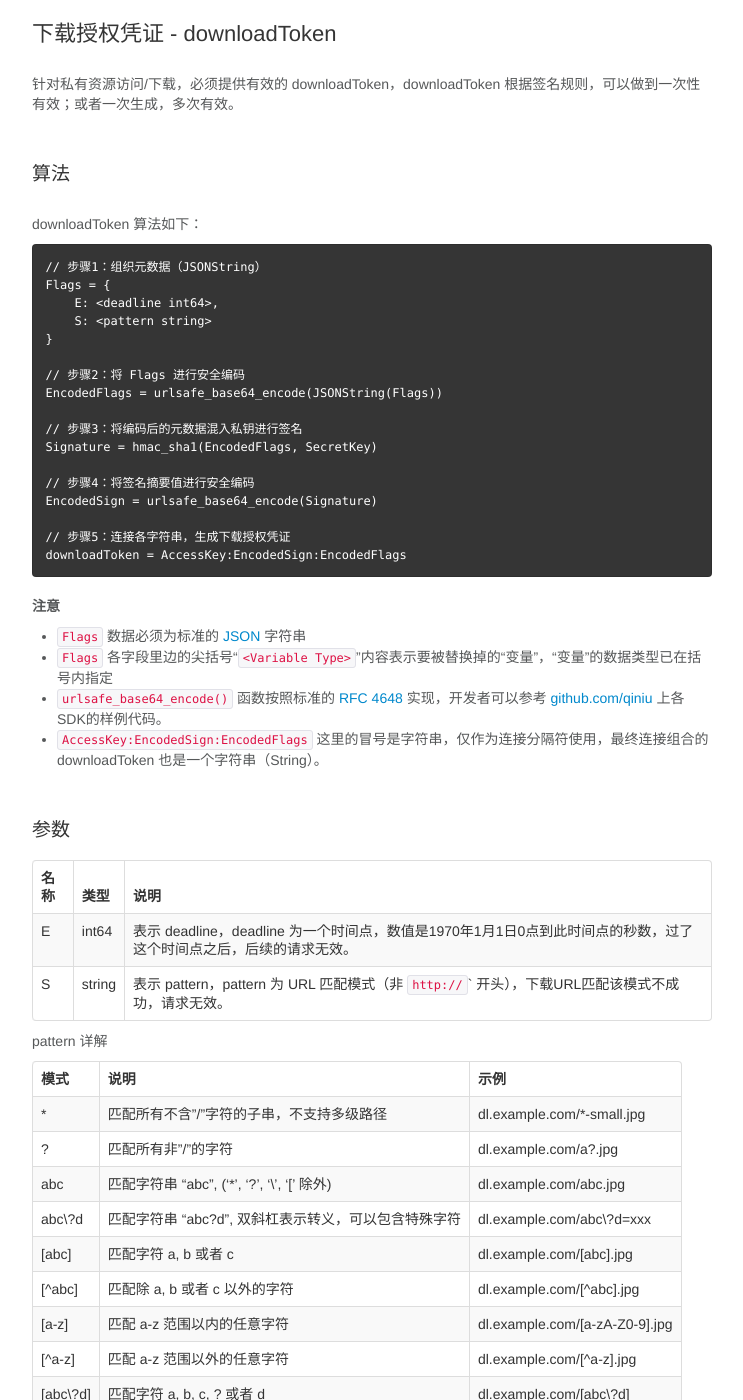
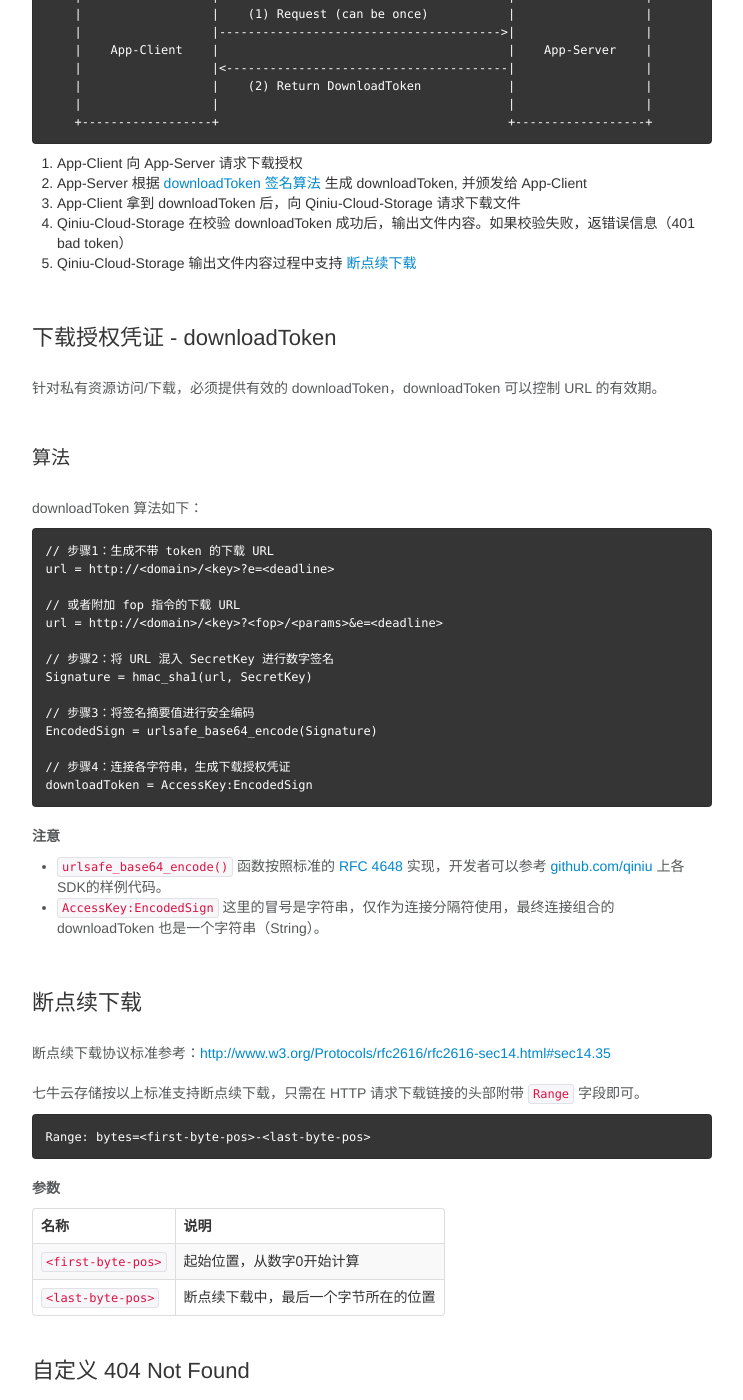
Before and after one commit to qiniu/docs.qiniu.com, a Jekyll site: the page built from api/get.markdown, in a window 1280 px wide and 1400 px high, scrolled down 2941 px. Shown: the whole window, without its empty margins (138-881 px from the left). Built offline with Jekyll 4.4.1, drawn with Linux system fonts in a browser that asks for light colours; some of the changed text lies outside the part shown.

Commit message:
download api updated

```diff
--- a/api/get.markdown
+++ b/api/get.markdown
@@ -7,12 +7,12 @@ title: "下载接口"
 - [私有资源下载](#private-download)
     - [下载授权凭证 - downloadToken](#download-token)
         - [算法](#download-token-algorithm)
-        - [参数](#download-token-args)
-        - [样例代码](#download-token-sample)
 - [断点续下载](#download-by-range)
 - [自定义 404 Not Found](#define-404-not-found)
+- [自定义资源下载时所保存的名称](#define-download-friendly-name)
 
 <a name="public-download"></a>
+
 
 ## 公有资源下载
 
@@ -23,6 +23,13 @@ title: "下载接口"
 **或者**
 
     [GET] http://<domain>/<key>
+
+**或者**
+
+    [GET] http://<domain>/<key>?<fop>/<params>
+
+Qiniu-Cloud-Storage 的云处理（图片/音频/视频）API 满足 `url?<fop>/<params>` 这种格式，`<fop>` 表示具体的云处理指令，例如：`url?imageView/1/w/480/h/320` 表示一个缩略图预览的URL，其中 `imageView` 是具体的 `<fop>`, `1/w/480/h/320` 是该 fop 的 `<params>`。
+
 
 **参数**
 
@@ -95,45 +107,45 @@ domain | bucket 绑定的自定义域名
 bucket        | 空间名称
 key           | 上传时 App-Client 端指定的文件ID，在指定空间内唯一
 domain        | bucket 绑定的自定义域名
+deadline      | 失效期，标准的Unix timestamp形式，从1970年1月1日（UTC/GMT的午夜）开始到失效期所经过的秒数，过了这个时间点之后，后续请求无效
 downloadToken | 下载授权凭证，由 App-Server 根据 [downloadToken 签名算法](#download-token-algorithm) 生成并颁发给 App-Client
 
 **流程**
 
-
-                                       *************
-                                   ****             ****
-                                 **                     **
-                               **                         **
-                               *    Qiniu-Cloud-Storage    *
-                               **                         **
-                                 **                     **
-                               ^   ****             ****
-                              /   /    *************
-                             /   /
+                                         *************
+                                     ****             ****
+                                   **                     **
+                                 **                         **
+                                 *    Qiniu-Cloud-Storage    *
+                                 **                         **
+                                   **                     **
+                                 ^   ****             ****
+                                /   /    *************
+                               /   /
+                              /   /
+        (3) Request Download /   /
                             /   /
-      (3) Request Download /   /
+                           /   /
                           /   /
-                         /   /
+                         /   /  (4) Return Result
                         /   /
-                       /   /  (4) Return Result
+                       /   /
                       /   /
                      /   /
                     /   /
                    /   /
                   /   /
                  /   /
-                /   /
-               /   /
-              /   v
-      +------------------+                                        +------------------+
-      |                  |                                        |                  |
-      |                  |    (1) Request (can be once)           |                  |
-      |                  |--------------------------------------->|                  |
-      |    App-Client    |                                        |    App-Server    |
-      |                  |<---------------------------------------|                  |
-      |                  |    (2) Return DownloadToken            |                  |
-      |                  |                                        |                  |
-      +------------------+                                        +------------------+
+                /   v
+        +------------------+                                        +------------------+
+        |                  |                                        |                  |
+        |                  |    (1) Request (can be once)           |                  |
+        |                  |--------------------------------------->|                  |
+        |    App-Client    |                                        |    App-Server    |
+        |                  |<---------------------------------------|                  |
+        |                  |    (2) Return DownloadToken            |                  |
+        |                  |                                        |                  |
+        +------------------+                                        +------------------+
 
 1. App-Client 向 App-Server 请求下载授权
 2. App-Server 根据 [downloadToken 签名算法](#download-token-algorithm) 生成 downloadToken, 并颁发给 App-Client
@@ -146,7 +158,8 @@ downloadToken | 下载授权凭证，由 App-Server 根据 [downloadToken 签名
 
 ## 下载授权凭证 - downloadToken
 
-针对私有资源访问/下载，必须提供有效的 downloadToken，downloadToken 根据签名规则，可以做到一次性有效；或者一次生成，多次有效。
+针对私有资源访问/下载，必须提供有效的 downloadToken，downloadToken 可以控制
+URL 的有效期。
 
 <a name="download-token-algorithm"></a>
 
@@ -154,66 +167,26 @@ downloadToken | 下载授权凭证，由 App-Server 根据 [downloadToken 签名
 
 downloadToken 算法如下：
 
-    // 步骤1：组织元数据（JSONString）
-    Flags = {
-        E: <deadline int64>,
-        S: <pattern string>
-    }
+    // 步骤1：生成不带 token 的下载 URL
+    url = http://<domain>/<key>?e=<deadline>
 
-    // 步骤2：将 Flags 进行安全编码
-    EncodedFlags = urlsafe_base64_encode(JSONString(Flags))
+    // 或者附加 fop 指令的下载 URL
+    url = http://<domain>/<key>?<fop>/<params>&e=<deadline>
 
-    // 步骤3：将编码后的元数据混入私钥进行签名
-    Signature = hmac_sha1(EncodedFlags, SecretKey)
+    // 步骤2：将 URL 混入 SecretKey 进行数字签名
+    Signature = hmac_sha1(url, SecretKey)
 
-    // 步骤4：将签名摘要值进行安全编码
+    // 步骤3：将签名摘要值进行安全编码
     EncodedSign = urlsafe_base64_encode(Signature)
 
-    // 步骤5：连接各字符串，生成下载授权凭证
-    downloadToken = AccessKey:EncodedSign:EncodedFlags
+    // 步骤4：连接各字符串，生成下载授权凭证
+    downloadToken = AccessKey:EncodedSign
 
 **注意**
 
-- `Flags` 数据必须为标准的 [JSON](http://json.org/) 字符串
-- `Flags` 各字段里边的尖括号“`<Variable Type>`”内容表示要被替换掉的“变量”，“变量”的数据类型已在括号内指定
 - `urlsafe_base64_encode()` 函数按照标准的 [RFC 4648](http://www.ietf.org/rfc/rfc4648.txt) 实现，开发者可以参考 [github.com/qiniu](https://github.com/qiniu) 上各SDK的样例代码。
-- `AccessKey:EncodedSign:EncodedFlags` 这里的冒号是字符串，仅作为连接分隔符使用，最终连接组合的 downloadToken 也是一个字符串（String）。
+- `AccessKey:EncodedSign` 这里的冒号是字符串，仅作为连接分隔符使用，最终连接组合的 downloadToken 也是一个字符串（String）。
 
-
-<a name="download-token-args"></a>
-
-### 参数
-
-名称 | 类型   | 说明
------|--------|-----------------------------------------------------------------------------------------------------------------
-E    | int64  | 表示 deadline，deadline 为一个时间点，数值是1970年1月1日0点到此时间点的秒数，过了这个时间点之后，后续的请求无效。
-S    | string | 表示 pattern，pattern 为 URL 匹配模式（非 `http://`` 开头），下载URL匹配该模式不成功，请求无效。
-
-pattern 详解
-
-模式      | 说明                                                 | 示例
-----------|------------------------------------------------------|--------------------------------
-*         | 匹配所有不含”/”字符的子串，不支持多级路径            | dl.example.com/*-small.jpg
-?         | 匹配所有非”/”的字符                                  | dl.example.com/a?.jpg
-abc       | 匹配字符串 “abc”, (‘*’, ‘?’, ‘\’, ‘[’ 除外)          | dl.example.com/abc.jpg
-abc\\?d   | 匹配字符串 “abc?d”, 双斜杠表示转义，可以包含特殊字符 | dl.example.com/abc\\?d=xxx
-[abc]     | 匹配字符 a, b 或者 c                                 | dl.example.com/[abc].jpg
-[^abc]    | 匹配除 a, b 或者 c 以外的字符                        | dl.example.com/[^abc].jpg
-[a-z]     | 匹配 a-z 范围以内的任意字符                          | dl.example.com/[a-zA-Z0-9].jpg
-[^a-z]    | 匹配 a-z 范围以外的任意字符                          | dl.example.com/[^a-z].jpg
-[abc\\?d] | 匹配字符 a, b, c, ? 或者 d                           | dl.example.com/[abc\\?d]
-
-注意，`*` 不支持多级目录匹配，切勿使用 `dl.example.com/*` 这种模式。
-
-
-<a name="download-token-sample"></a>
-
-### 样例代码
-
-生成 downloadToken 的样例代码可以参考:
-
-- C - <https://github.com/qiniu/c-sdk/blob/develop/qiniu/rs.c>
-- Go - <https://github.com/qiniu/api/blob/develop/rs/token.go>
 
 <a name="download-by-range"></a>
 
@@ -240,3 +213,24 @@ abc\\?d   | 匹配字符串 “abc?d”, 双斜杠表示转义，可以包含特
 七牛云存储支持自定义 404 Not Found 处理，当一个资源不存在，可以让该请求命中一个缺省的资源。该资源可以是一张图片，也可以是一段HTML等。
 
 要实现自定义 404 Not Found，只需向指定的 bucket (存储空间) 上传一个 key (FileID) 为 `errno-404` 的文件即可。
+
+
+<a name="define-download-friendly-name"></a>
+
+## 自定义资源下载时所保存的名称
+
+    [GET] url?download/<saveAsFriendlyName>
+
+如上 API 规格，`download` 是一个 `fop` 指令，`<saveAsFriendlyName>` 是该 fop 指令的参数，表示下载资源保存在本地的文件名称，一般建议带上文件后缀。
+
+公有资源下载
+
+    [GET] http://<domain>/<key>?download/<saveAsFriendlyName>
+
+私有资源下载
+
+    [GET] http://<domain>/<key>?download/<saveAsFriendlyName>&e=<deadline>&token=<downloadToken>
+
+**示例**
+
+- <http://qiniuphotos.qiniudn.com/gogopher.jpg?download/test.jpg>
```
Also changed, not shown: other parts of api/get.markdown (+7 -2 lines).
